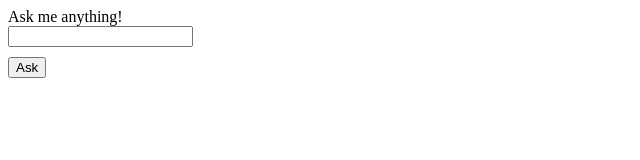
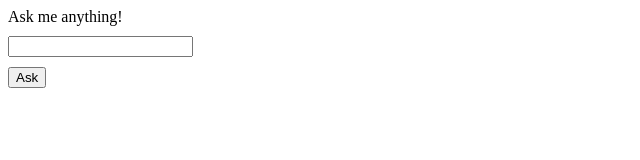
Before and after one commit to Michael-Elliott5439/magic8ball, a plain HTML site: page index.html in a window 1280 px wide. Shown: the whole page, without its empty margins (0-640 px from the left). Drawn offline with Linux system fonts and the light colour scheme.

Commit message:
Update styles.css

```diff
--- a/css/styles.css
+++ b/css/styles.css
@@ -1,2 +1,3 @@
+label {display: block; margin-bottom: 10px;}
 input {display: block; margin-bottom: 10px;}
-askButton {display: block; margin-top: 10px;}
+button {display: block; margin-top: 10px;}
```
